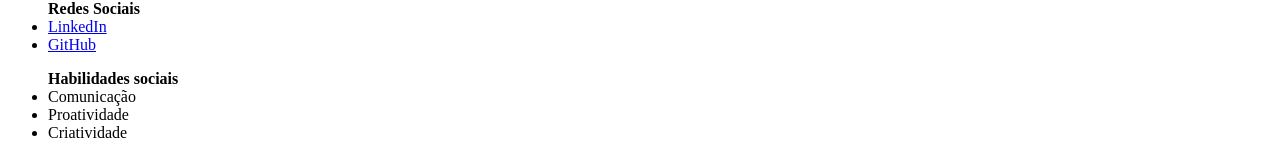
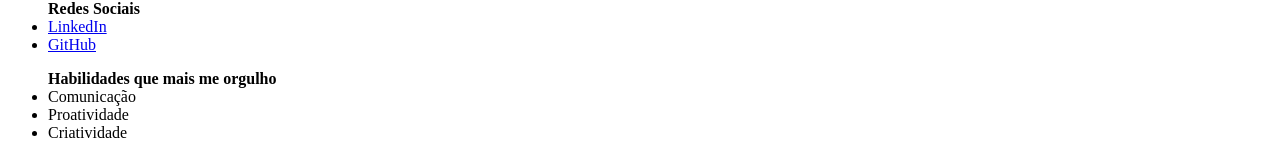
Before and after one commit to cardosomatheus1/cardosomatheus1.github.io, a plain HTML site: page index.html in a window 1280 px wide. Shown: the part 458-616 px from the top of the page. Drawn offline with Linux system fonts and the light colour scheme.

Commit message:
criação do portifolio

```diff
--- a/index.html
+++ b/index.html
@@ -19,7 +19,7 @@
     <li><a href="https://www.linkedin.com/in/matheus-cardoso-314010a6/" target=”_blank”>LinkedIn</a></li>
     <li><a href="https://github.com/cardosomatheus1" target=”_blank”>GitHub</a></li>
   </ul>
-<ul id="habilidades"><strong>Habilidades sociais</strong>
+<ul id="habilidades"><strong>Habilidades que mais me orgulho</strong>
     <li>Comunicação</li>
     <li>Proatividade</strong></li>
     <li>Criatividade</li>
```
